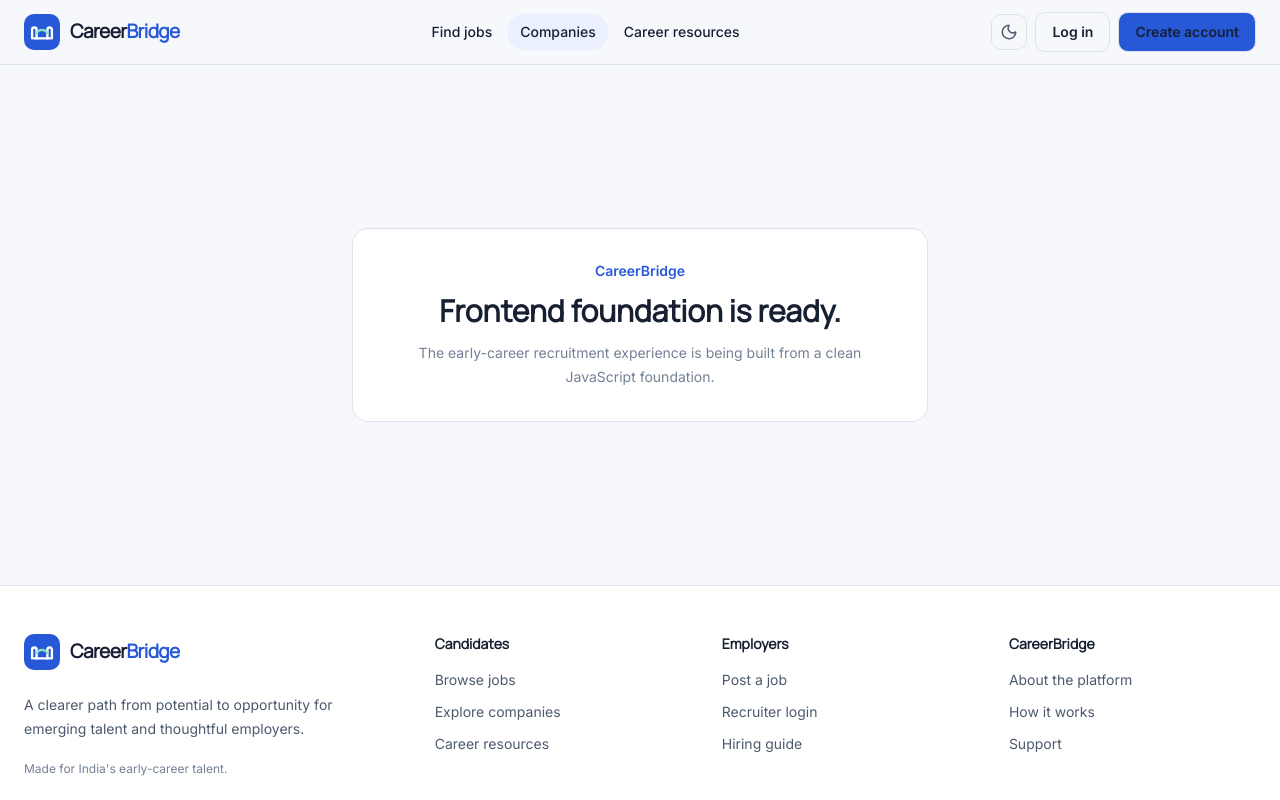
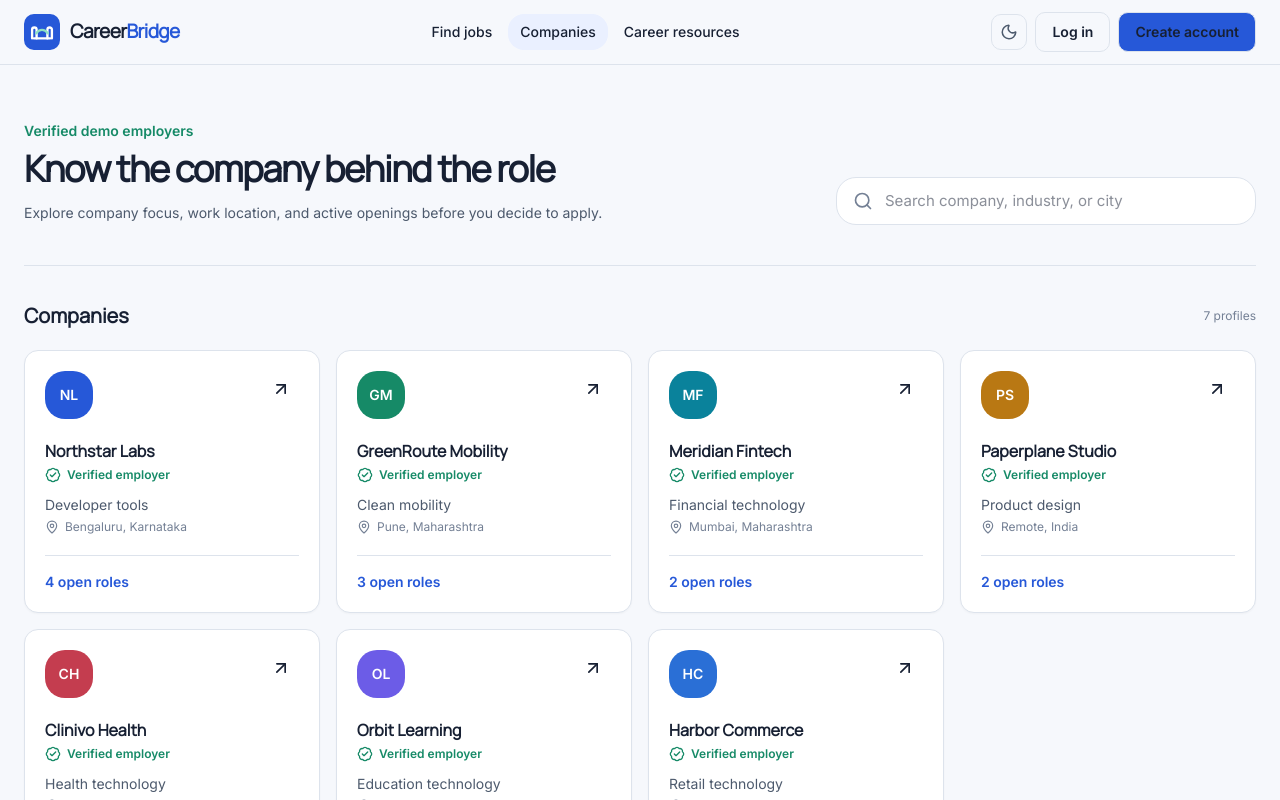
Before and after one commit to Sravanramaraju/CareerBridge-full-stack-off-campus-recruitment-platform-with-AI-assisted-r-sum-screening., a React (Vite) app: page /companies in a window 1280 px wide. Shown: the top 800 px of the page. Built offline with nearby package versions, Linux system fonts and the light colour scheme.

Commit message:
feat: add company discovery pages

```diff
--- a/src/app/App.jsx
+++ b/src/app/App.jsx
@@ -1,5 +1,7 @@
 import { Route, Routes } from 'react-router-dom';
 import { PublicLayout } from '@/src/layouts/PublicLayout';
+import { CompaniesPage } from '@/src/pages/public/CompaniesPage';
+import { CompanyDetailPage } from '@/src/pages/public/CompanyDetailPage';
 import { HomePage } from '@/src/pages/public/HomePage';
 import { JobDetailPage } from '@/src/pages/public/JobDetailPage';
 import { JobsPage } from '@/src/pages/public/JobsPage';
@@ -25,6 +27,8 @@ export function App() {
         <Route index element={<HomePage />} />
         <Route path="jobs" element={<JobsPage />} />
         <Route path="jobs/:jobId" element={<JobDetailPage />} />
+        <Route path="companies" element={<CompaniesPage />} />
+        <Route path="companies/:companyId" element={<CompanyDetailPage />} />
         <Route path="*" element={<FoundationPage />} />
       </Route>
     </Routes>
--- /dev/null
+++ b/src/pages/public/CompaniesPage.jsx
@@ -0,0 +1,52 @@
+import { useMemo, useState } from 'react';
+import { useQuery } from '@tanstack/react-query';
+import { Building2, Search } from 'lucide-react';
+import { CompanyCard } from '@/src/components/companies/CompanyCard';
+import { EmptyState, Skeleton } from '@/src/components/ui/Feedback';
+import { catalogService } from '@/src/services/mockApi';
+
+export function CompaniesPage() {
+  const [search, setSearch] = useState('');
+  const companiesQuery = useQuery({ queryKey: ['companies'], queryFn: catalogService.listCompanies });
+  const filteredCompanies = useMemo(() => {
+    const keyword = search.trim().toLocaleLowerCase();
+    if (!keyword) return companiesQuery.data || [];
+    return (companiesQuery.data || []).filter((company) => [company.name, company.industry, company.location].join(' ').toLocaleLowerCase().includes(keyword));
+  }, [companiesQuery.data, search]);
+
+  return (
+    <div className="page-container py-10 sm:py-14">
+      <header className="grid gap-7 border-b border-[var(--cb-divider)] pb-10 lg:grid-cols-[1fr_420px] lg:items-end">
+        <div className="max-w-2xl">
+          <p className="text-sm font-bold text-[var(--cb-emerald)]">Verified demo employers</p>
+          <h1 className="mt-2 font-heading text-3xl font-extrabold tracking-[-0.035em] sm:text-4xl">Know the company behind the role</h1>
+          <p className="mt-3 text-sm leading-6 text-[var(--cb-text-secondary)]">Explore company focus, work location, and active openings before you decide to apply.</p>
+        </div>
+        <search aria-label="Search companies">
+          <label className="flex h-12 items-center gap-3 rounded-xl border border-[var(--cb-border-strong)] bg-[var(--cb-surface)] px-4 focus-within:border-[var(--cb-primary)] focus-within:ring-3 focus-within:ring-[var(--cb-focus)]">
+            <Search className="size-5 text-[var(--cb-text-muted)]" aria-hidden="true" />
+            <span className="sr-only">Search companies</span>
+            <input value={search} onChange={(event) => setSearch(event.target.value)} className="min-w-0 flex-1 bg-transparent text-sm outline-none" placeholder="Search company, industry, or city" />
+          </label>
+        </search>
+      </header>
+
+      <section className="mt-9" aria-labelledby="company-results-title">
+        <div className="flex items-center justify-between gap-4">
+          <h2 id="company-results-title" className="font-heading text-xl font-bold">Companies</h2>
+          <p className="text-xs text-[var(--cb-text-muted)]">{companiesQuery.isLoading ? 'Loading…' : `${filteredCompanies.length} profiles`}</p>
+        </div>
+        {companiesQuery.isLoading && (
+          <div className="mt-5 grid gap-4 sm:grid-cols-2 lg:grid-cols-3 xl:grid-cols-4">
+            {Array.from({ length: 7 }, (_, index) => <div key={index} className="surface-card p-5"><Skeleton className="size-12" /><Skeleton className="mt-5 h-5 w-2/3" /><Skeleton className="mt-3 h-4 w-1/2" /><Skeleton className="mt-8 h-4 w-1/3" /></div>)}
+          </div>
+        )}
+        {companiesQuery.isError && <EmptyState className="mt-5" icon={Building2} title="Companies could not be loaded" description="Please try again in a moment." actionLabel="Try again" onAction={() => companiesQuery.refetch()} />}
+        {companiesQuery.isSuccess && filteredCompanies.length === 0 && <EmptyState className="mt-5" icon={Building2} title="No companies found" description="Try a different company, industry, or location." actionLabel="Clear search" onAction={() => setSearch('')} />}
+        {companiesQuery.isSuccess && filteredCompanies.length > 0 && (
+          <div className="mt-5 grid gap-4 sm:grid-cols-2 lg:grid-cols-3 xl:grid-cols-4">{filteredCompanies.map((company) => <CompanyCard key={company.id} company={company} />)}</div>
+        )}
+      </section>
+    </div>
+  );
+}
--- /dev/null
+++ b/src/pages/public/CompanyDetailPage.jsx
@@ -0,0 +1,71 @@
+import { useQuery } from '@tanstack/react-query';
+import { ArrowLeft, BadgeCheck, Building2, MapPin, UsersRound } from 'lucide-react';
+import { Link, useParams } from 'react-router-dom';
+import { JobCard } from '@/src/components/jobs/JobCard';
+import { Badge } from '@/src/components/ui/Badge';
+import { EmptyState, Skeleton } from '@/src/components/ui/Feedback';
+import { catalogService } from '@/src/services/mockApi';
+import { useAppStore } from '@/src/store/useAppStore';
+
+const values = [
+  ['Learn in the open', 'Questions, early drafts, and thoughtful feedback are part of how work moves forward.'],
+  ['Own the outcome', 'Teams stay close to the problem and measure whether their work genuinely helps.'],
+  ['Build with care', 'Quality, accessibility, and responsible decisions are expected at every level.'],
+];
+
+export function CompanyDetailPage() {
+  const { companyId } = useParams();
+  const savedJobIds = useAppStore((state) => state.savedJobIds);
+  const toggleSavedJob = useAppStore((state) => state.toggleSavedJob);
+  const companyQuery = useQuery({ queryKey: ['company', companyId], queryFn: () => catalogService.getCompany(companyId) });
+  const jobsQuery = useQuery({ queryKey: ['company-jobs', companyId], queryFn: () => catalogService.listJobs({}), enabled: companyQuery.isSuccess });
+
+  if (companyQuery.isLoading) return <div className="page-container py-12"><Skeleton className="h-5 w-32" /><div className="surface-card mt-7 p-8"><Skeleton className="size-16" /><Skeleton className="mt-5 h-9 w-1/2" /><Skeleton className="mt-3 h-5 w-1/3" /></div></div>;
+  if (!companyQuery.data) return <div className="page-container py-16"><EmptyState icon={Building2} title="Company not found" description="This company profile may no longer be available." /></div>;
+
+  const company = companyQuery.data;
+  const companyJobs = (jobsQuery.data || []).filter((job) => job.companyId === company.id);
+
+  return (
+    <div className="page-container py-8 sm:py-10">
+      <Link to="/companies" className="inline-flex items-center gap-2 text-sm font-semibold text-[var(--cb-text-secondary)] hover:text-[var(--cb-primary)]"><ArrowLeft className="size-4" />Back to companies</Link>
+      <header className="surface-card mt-6 p-6 sm:p-8">
+        <div className="flex flex-col gap-5 sm:flex-row sm:items-start">
+          <div className="grid size-16 shrink-0 place-items-center rounded-2xl text-lg font-extrabold text-white" style={{ backgroundColor: company.accent }} aria-hidden="true">{company.initials}</div>
+          <div>
+            <p className="inline-flex items-center gap-1.5 text-sm font-bold text-[var(--cb-emerald)]"><BadgeCheck className="size-4" />Verified employer</p>
+            <h1 className="mt-2 font-heading text-3xl font-extrabold tracking-[-0.035em]">{company.name}</h1>
+            <p className="mt-2 text-sm text-[var(--cb-text-secondary)]">{company.industry}</p>
+          </div>
+        </div>
+        <div className="mt-7 flex flex-wrap gap-3">
+          <Badge className="min-h-8 px-3"><MapPin className="size-3.5" />{company.location}</Badge>
+          <Badge className="min-h-8 px-3"><UsersRound className="size-3.5" />{company.size}</Badge>
+          <Badge variant="primary" className="min-h-8 px-3">{companyJobs.length} open roles</Badge>
+        </div>
+      </header>
+
+      <div className="mt-6 grid gap-6 lg:grid-cols-[minmax(0,1fr)_320px]">
+        <div className="grid gap-6">
+          <article className="surface-card p-6 sm:p-8">
+            <h2 className="font-heading text-xl font-bold">About the company</h2>
+            <p className="mt-3 text-sm leading-7 text-[var(--cb-text-secondary)]">{company.description} This fictional company profile demonstrates how CareerBridge gives candidates useful context before they commit time to an application.</p>
+          </article>
+          <section aria-labelledby="company-jobs-title">
+            <h2 id="company-jobs-title" className="font-heading text-xl font-bold">Open opportunities</h2>
+            {jobsQuery.isLoading && <div className="mt-4 grid gap-4"><Skeleton className="h-64" /><Skeleton className="h-64" /></div>}
+            {jobsQuery.isSuccess && companyJobs.length === 0 && <EmptyState className="mt-4" title="No open roles right now" description="Follow the company and check back when new opportunities are published." />}
+            {jobsQuery.isSuccess && companyJobs.length > 0 && <div className="mt-4 grid gap-4">{companyJobs.map((job) => <JobCard key={job.id} job={job} isSaved={savedJobIds.includes(job.id)} onSave={toggleSavedJob} />)}</div>}
+          </section>
+        </div>
+        <aside className="surface-card h-fit p-6 lg:sticky lg:top-24">
+          <h2 className="font-heading text-lg font-bold">How this team works</h2>
+          <div className="mt-5 grid gap-5">
+            {values.map(([title, copy]) => <div key={title}><h3 className="text-sm font-bold">{title}</h3><p className="mt-1 text-xs leading-5 text-[var(--cb-text-secondary)]">{copy}</p></div>)}
+          </div>
+          <p className="mt-6 border-t border-[var(--cb-divider)] pt-5 text-xs leading-5 text-[var(--cb-text-muted)]">Company information is fictional and created for this portfolio demonstration.</p>
+        </aside>
+      </div>
+    </div>
+  );
+}
```
